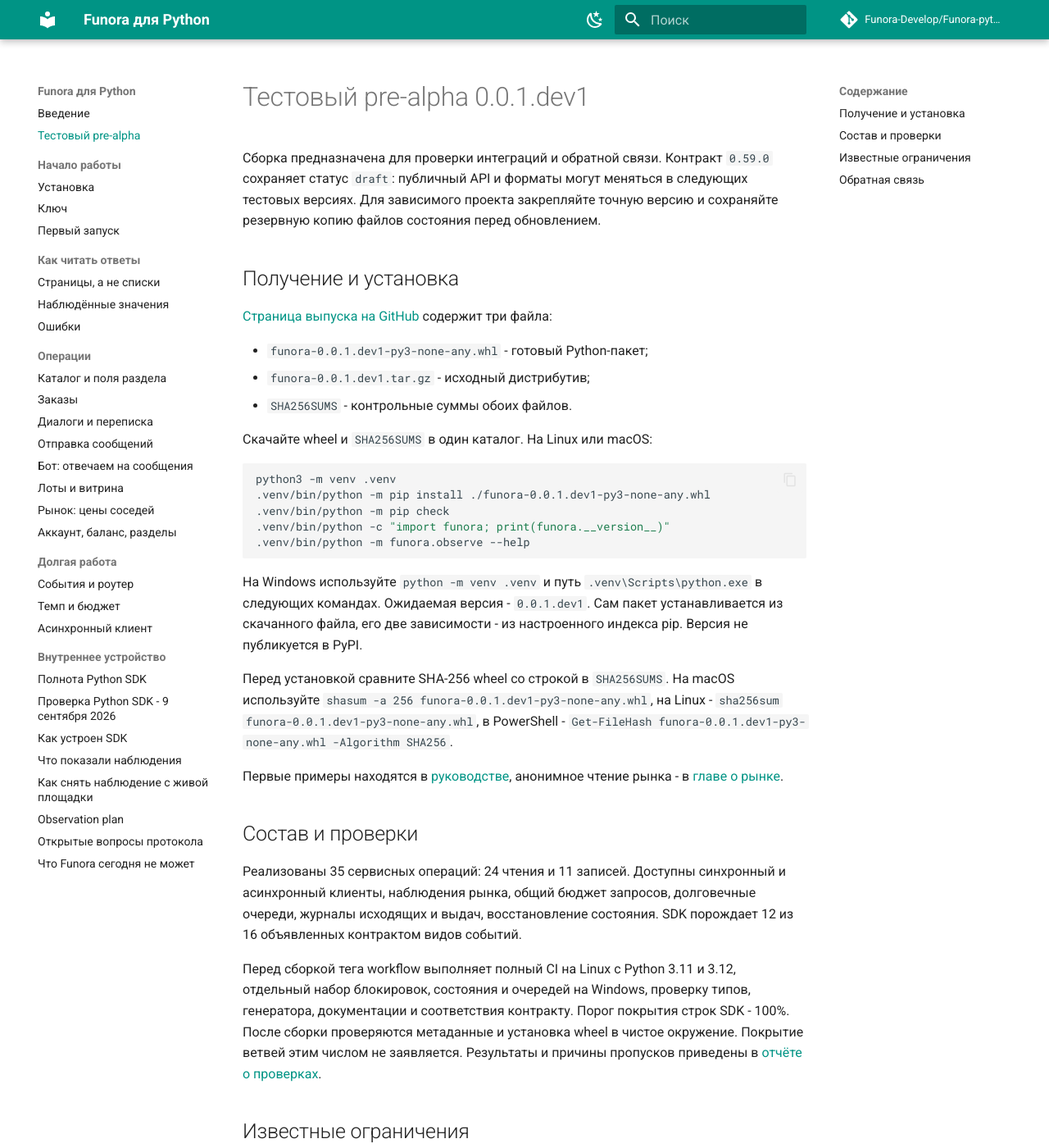
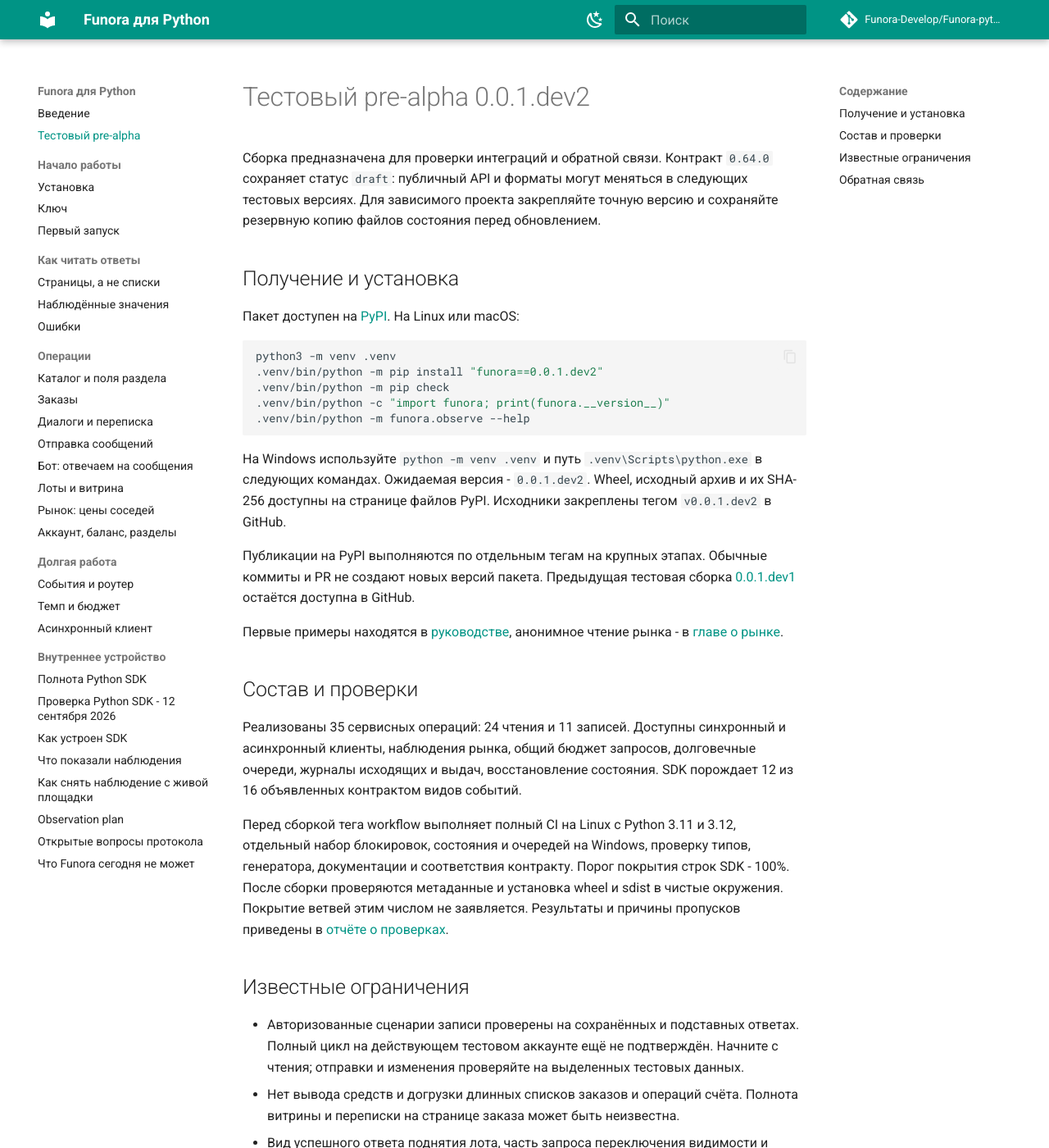
Before and after one commit to Funora-Develop/Funora-python, an MkDocs documentation site: the page built from docs/pre-alpha.md, in a window 1280 px wide and 1400 px high. Shown: the whole window at 82% size. Built offline with MkDocs 1.6.1 and Material for MkDocs 9.7.7, drawn with Linux system fonts in a browser that asks for light colours; comment, search, counter and statistics services are not loaded; some of the changed text lies outside the part shown.

Commit message:
подготовлена публикация в PyPI

````diff
--- a/docs/pre-alpha.md
+++ b/docs/pre-alpha.md
@@ -1,38 +1,32 @@
-# Тестовый pre-alpha 0.0.1.dev1
+# Тестовый pre-alpha 0.0.1.dev2
 
 Сборка предназначена для проверки интеграций и обратной связи.
-Контракт `0.59.0` сохраняет статус `draft`: публичный API и форматы могут
+Контракт `0.64.0` сохраняет статус `draft`: публичный API и форматы могут
 меняться в следующих тестовых версиях. Для зависимого проекта закрепляйте
 точную версию и сохраняйте резервную копию файлов состояния перед обновлением.
 
 ## Получение и установка
 
-[Страница выпуска на GitHub](https://github.com/Funora-Develop/Funora-python/releases/tag/v0.0.1.dev1)
-содержит три файла:
-
-- `funora-0.0.1.dev1-py3-none-any.whl` - готовый Python-пакет;
-- `funora-0.0.1.dev1.tar.gz` - исходный дистрибутив;
-- `SHA256SUMS` - контрольные суммы обоих файлов.
-
-Скачайте wheel и `SHA256SUMS` в один каталог. На Linux или macOS:
+Пакет доступен на [PyPI](https://pypi.org/project/funora/0.0.1.dev2/).
+На Linux или macOS:
 
 ```bash
 python3 -m venv .venv
-.venv/bin/python -m pip install ./funora-0.0.1.dev1-py3-none-any.whl
+.venv/bin/python -m pip install "funora==0.0.1.dev2"
 .venv/bin/python -m pip check
 .venv/bin/python -c "import funora; print(funora.__version__)"
 .venv/bin/python -m funora.observe --help
 ```
 
 На Windows используйте `python -m venv .venv` и путь
-`.venv\Scripts\python.exe` в следующих командах. Ожидаемая версия - `0.0.1.dev1`.
-Сам пакет устанавливается из скачанного файла, его две зависимости - из
-настроенного индекса pip. Версия не публикуется в PyPI.
+`.venv\Scripts\python.exe` в следующих командах. Ожидаемая версия - `0.0.1.dev2`.
+Wheel, исходный архив и их SHA-256 доступны на странице файлов PyPI.
+Исходники закреплены тегом `v0.0.1.dev2` в GitHub.
 
-Перед установкой сравните SHA-256 wheel со строкой в `SHA256SUMS`.
-На macOS используйте `shasum -a 256 funora-0.0.1.dev1-py3-none-any.whl`,
-на Linux - `sha256sum funora-0.0.1.dev1-py3-none-any.whl`,
-в PowerShell - `Get-FileHash funora-0.0.1.dev1-py3-none-any.whl -Algorithm SHA256`.
+Публикации на PyPI выполняются по отдельным тегам на крупных этапах.
+Обычные коммиты и PR не создают новых версий пакета. Предыдущая тестовая
+сборка [0.0.1.dev1](https://github.com/Funora-Develop/Funora-python/releases/tag/v0.0.1.dev1)
+остаётся доступна в GitHub.
 
 Первые примеры находятся в [руководстве](guide/first-run.md),
 анонимное чтение рынка - в [главе о рынке](guide/market.md).
@@ -47,7 +41,7 @@
 Перед сборкой тега workflow выполняет полный CI на Linux с Python 3.11 и 3.12,
 отдельный набор блокировок, состояния и очередей на Windows, проверку типов,
 генератора, документации и соответствия контракту. Порог покрытия строк SDK -
-100%. После сборки проверяются метаданные и установка wheel в чистое окружение.
+100%. После сборки проверяются метаданные и установка wheel и sdist в чистые окружения.
 Покрытие ветвей этим числом не заявляется. Результаты и причины пропусков
 приведены в [отчёте о проверках](validation.md).
 
````
Also changed, not shown: other parts of docs/pre-alpha.md (+3 -2 lines), README.en.md (+24 -19 lines), README.md (+27 -22 lines), docs/guide/install.md (+15 -11 lines), docs/validation.md (+4 -4 lines), 1 other file.
